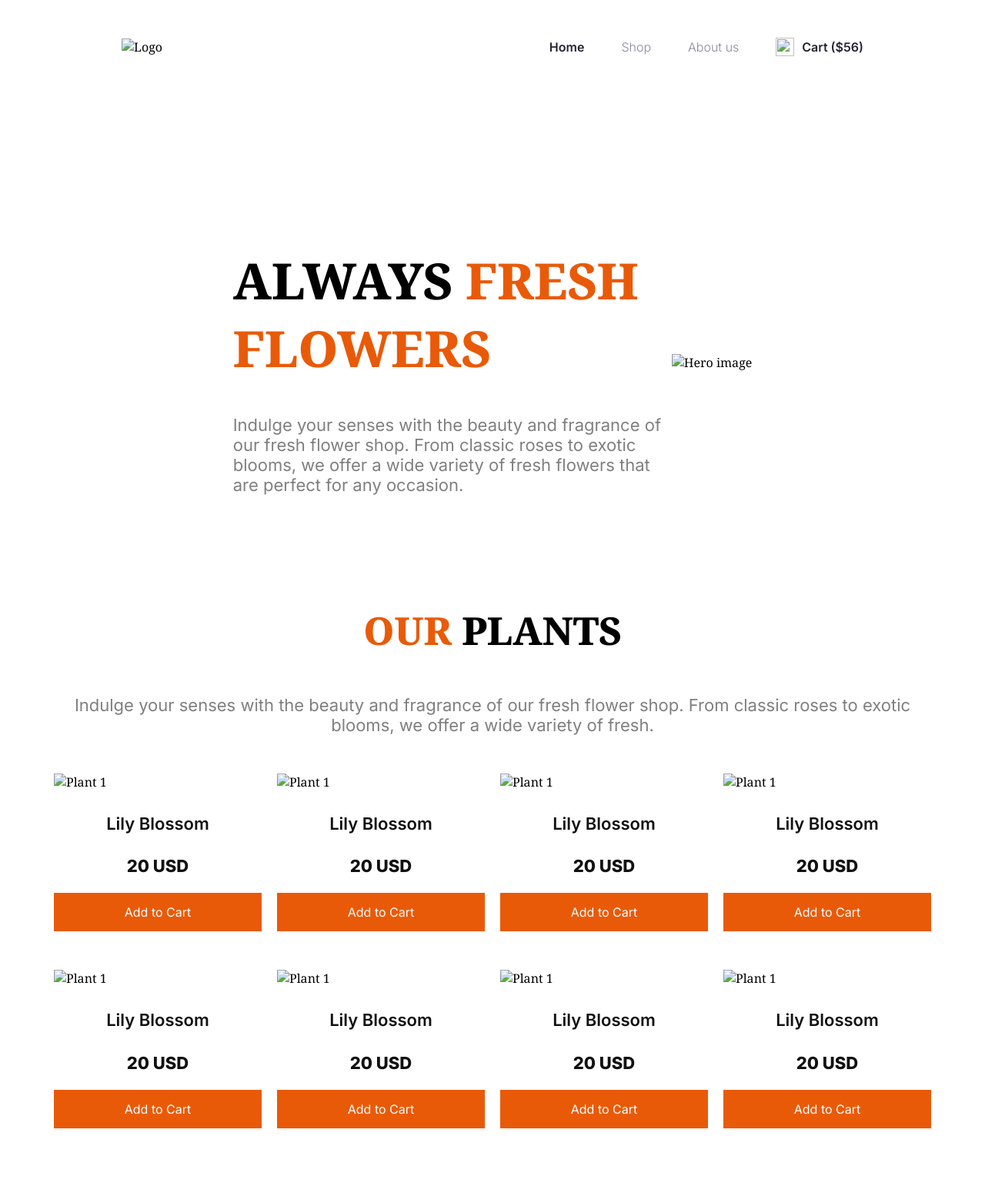
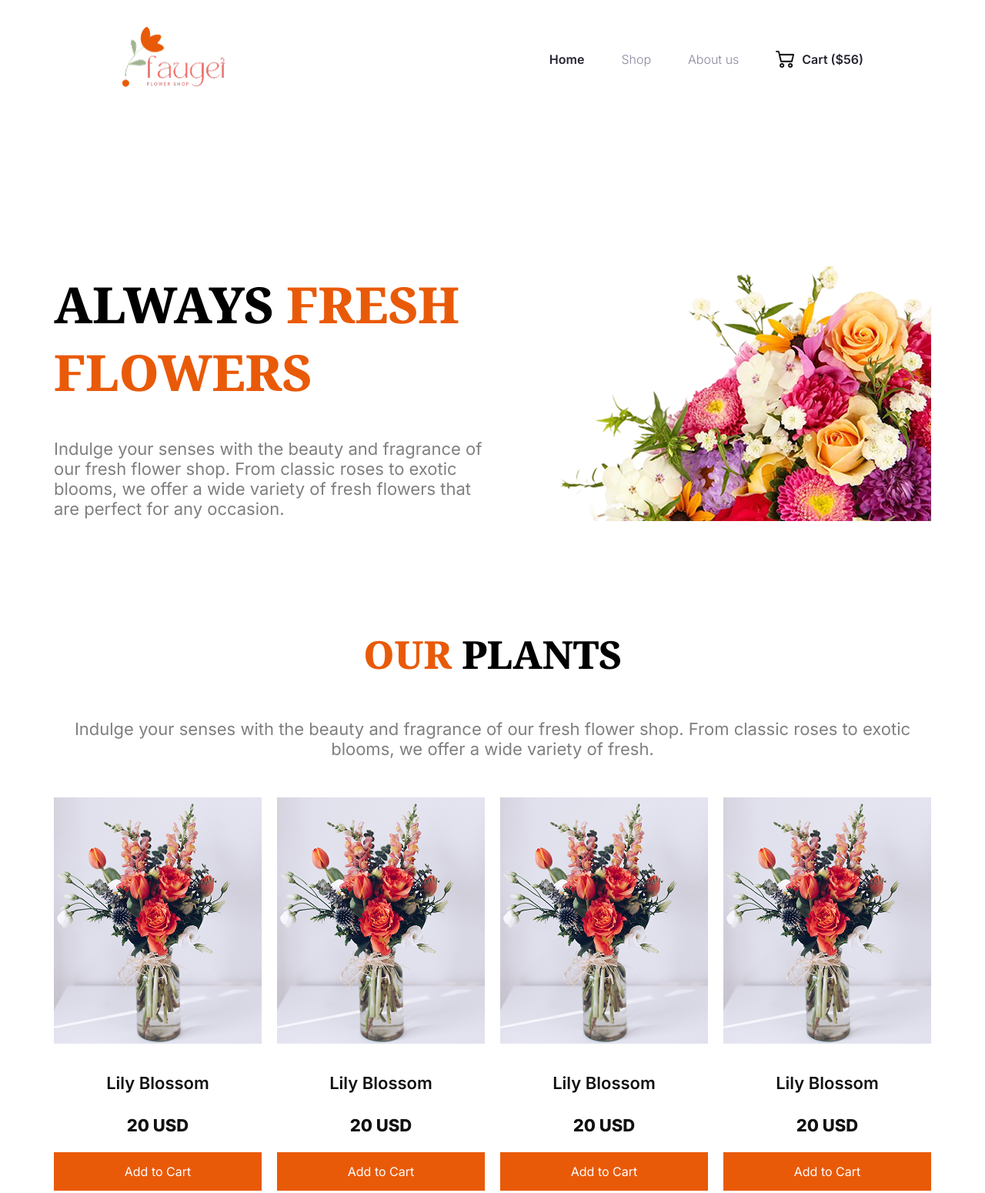
Before and after one commit to reaj999/Assignment-2-responsive, a plain HTML site: page index.html in a window 1280 px wide. Shown: the top 1550 px of the page at 77% size. Drawn offline with Linux system fonts and the light colour scheme; the site is published under a folder, as on GitHub Pages, so addresses that start at the root find nothing.

Commit message:
images solve

```diff
--- a/index.html
+++ b/index.html
@@ -16,14 +16,14 @@
     <nav class="navbar">
         <div class="nav-container">
             <div class="nav-left">
-                <img src="/assets/logo.png" alt="Logo" class="logo">
+                <img src="./assets/logo.png" alt="Logo" class="logo">
             </div>
             <div class="nav-right">
                 <ul class="nav-links">
                     <li class="bold-ones">Home</li>
                     <li class="regular-ones">Shop</li>
                     <li class="regular-ones">About us</li>
-                    <li class="bold-ones"><img class="cart-icon" src="/assets/shopping-cart.png" alt="">Cart ($56)</li>
+                    <li class="bold-ones"><img class="cart-icon" src="./assets/shopping-cart.png" alt="">Cart ($56)</li>
                 </ul>
             </div>
         </ul>
@@ -42,7 +42,7 @@
         </div>
         </div>
         <div class="hero-image">
-            <img src="/assets/hero-flower.png" alt="Hero image">
+            <img src="./assets/hero-flower.png" alt="Hero image">
         </div>
     </div>
         </div>
@@ -61,49 +61,49 @@
         <!-- card-container -->
         <div class="card-container">
             <div class="card">
-                <img class="card-image" src="/assets/sample-flower-image.png" alt="Plant 1">
+                <img class="card-image" src="./assets/sample-flower-image.png" alt="Plant 1">
                 <h4 class="card-title">Lily Blossom</h4>
                 <p class="card-price">20 USD</p>
                 <button class="card-button">Add to Cart</button>
             </div>
             <div class="card">
-                <img class="card-image" src="/assets/sample-flower-image.png" alt="Plant 1">
+                <img class="card-image" src="./assets/sample-flower-image.png" alt="Plant 1">
                 <h4 class="card-title">Lily Blossom</h4>
                 <p class="card-price">20 USD</p>
                 <button class="card-button">Add to Cart</button>
             </div>
             <div class="card">
-                <img class="card-image" src="/assets/sample-flower-image.png" alt="Plant 1">
+                <img class="card-image" src="./assets/sample-flower-image.png" alt="Plant 1">
                 <h4 class="card-title">Lily Blossom</h4>
                 <p class="card-price">20 USD</p>
                 <button class="card-button">Add to Cart</button>
             </div>
             <div class="card">
-                <img class="card-image" src="/assets/sample-flower-image.png" alt="Plant 1">
+                <img class="card-image" src="./assets/sample-flower-image.png" alt="Plant 1">
                 <h4 class="card-title">Lily Blossom</h4>
                 <p class="card-price">20 USD</p>
                 <button class="card-button">Add to Cart</button>
             </div>
             <div class="card">
-                <img class="card-image" src="/assets/sample-flower-image.png" alt="Plant 1">
+                <img class="card-image" src="./assets/sample-flower-image.png" alt="Plant 1">
                 <h4 class="card-title">Lily Blossom</h4>
                 <p class="card-price">20 USD</p>
                 <button class="card-button">Add to Cart</button>
             </div>
             <div class="card">
-                <img class="card-image" src="/assets/sample-flower-image.png" alt="Plant 1">
+                <img class="card-image" src="./assets/sample-flower-image.png" alt="Plant 1">
                 <h4 class="card-title">Lily Blossom</h4>
                 <p class="card-price">20 USD</p>
                 <button class="card-button">Add to Cart</button>
             </div>
             <div class="card">
-                <img class="card-image" src="/assets/sample-flower-image.png" alt="Plant 1">
+                <img class="card-image" src="./assets/sample-flower-image.png" alt="Plant 1">
                 <h4 class="card-title">Lily Blossom</h4>
                 <p class="card-price">20 USD</p>
                 <button class="card-button">Add to Cart</button>
             </div>
             <div class="card">
-                <img class="card-image" src="/assets/sample-flower-image.png" alt="Plant 1">
+                <img class="card-image" src="./assets/sample-flower-image.png" alt="Plant 1">
                 <h4 class="card-title">Lily Blossom</h4>
                 <p class="card-price">20 USD</p>
                 <button class="card-button">Add to Cart</button>
@@ -115,9 +115,9 @@
 
     <section class="flower-lover">
         <div class="flower-lover-image-container">
-            <img class="flower-lover-image" src="/assets/flower-store.png" alt="flower store image">
+            <img class="flower-lover-image" src="./assets/flower-store.png" alt="flower store image">
             <div>
-                <img id="badge" src="/assets/trusted-badge.png" alt="trusted badge icon">
+                <img id="badge" src="./assets/trusted-badge.png" alt="trusted badge icon">
             </div>
         </div>
             <div class="flower-lover-text">
@@ -152,12 +152,12 @@
         </div>
         <div class="latest-deals-images">
             <div class="deal-image-container image1">
-            <img src="/assets/deal-bloom.png" alt="flower image 1">
+            <img src="./assets/deal-bloom.png" alt="flower image 1">
             <span class="deal-image-text text1">60% Off | Bloom Plant</span>
             <a href="#" class="deal-shop-link">Shop Now</a>
         </div>
         <div class="deal-image-container image2">
-            <img src="/assets/deal-ana.png" alt="flower image 2">
+            <img src="./assets/deal-ana.png" alt="flower image 2">
             <span class="deal-image-text text2">30% Off | Ana  Plant</span>
             <a href="#" class="deal-shop-link">Shop Now</a>
         </div>
```
